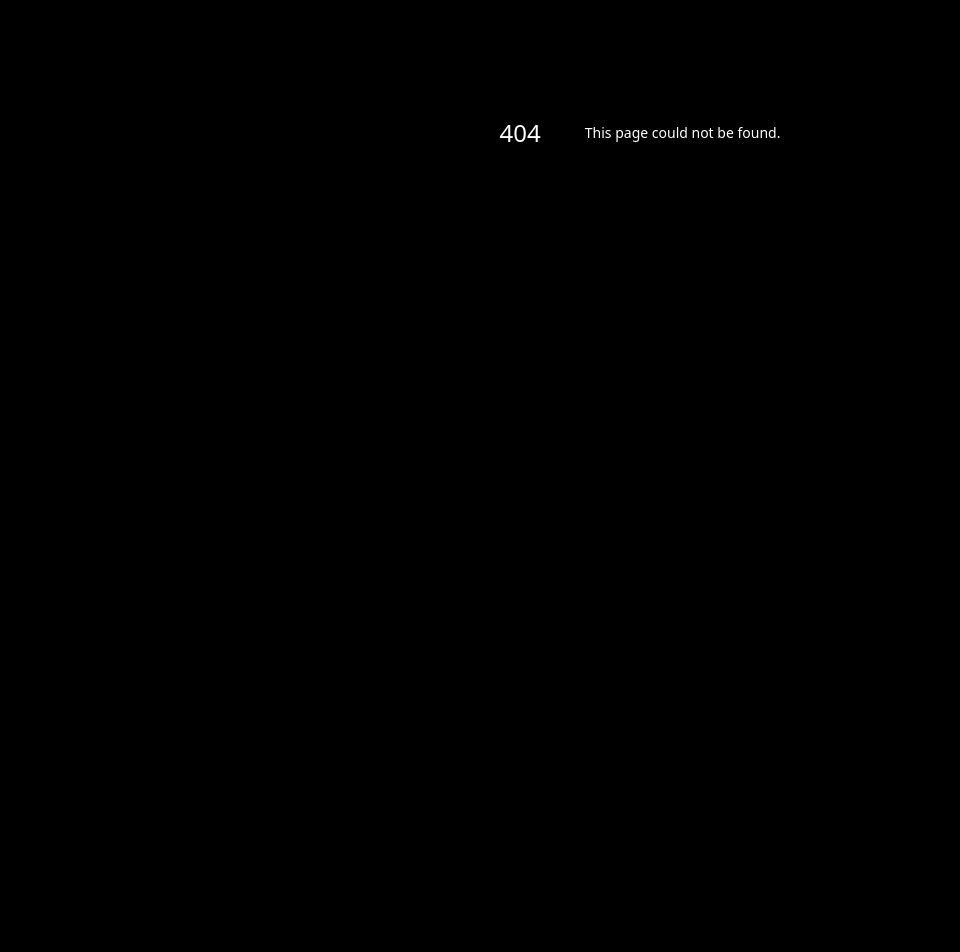
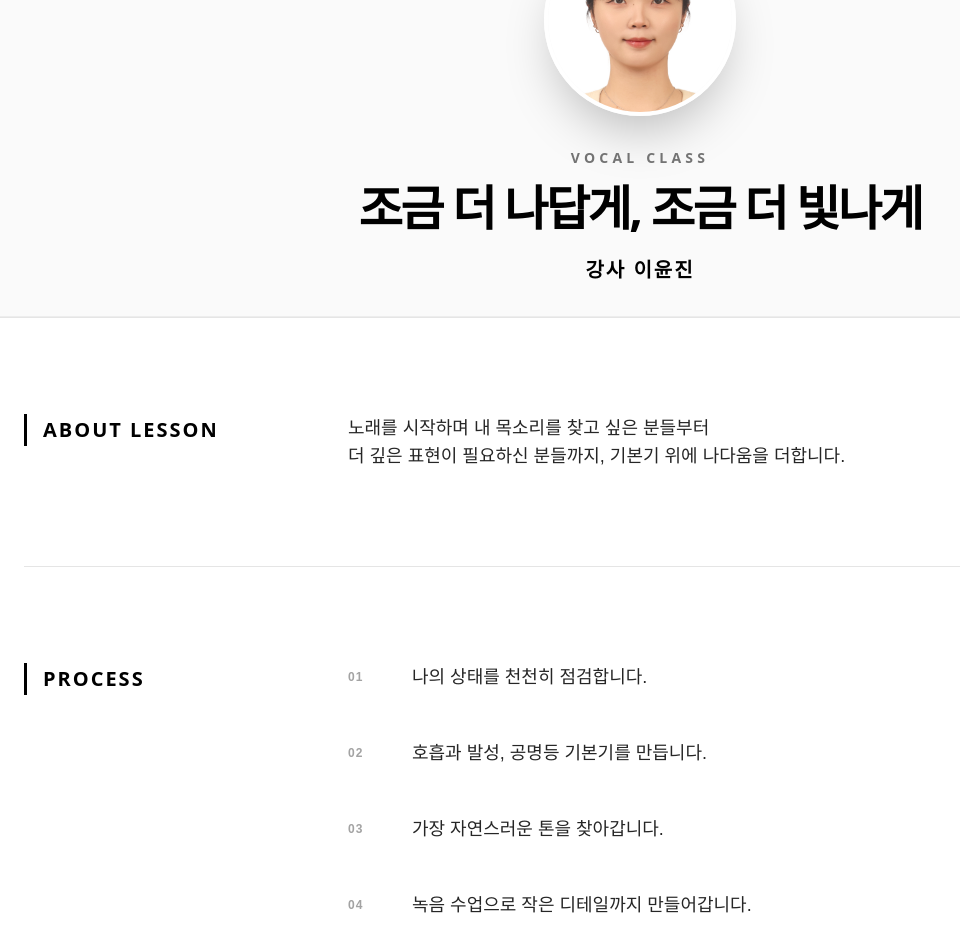
Before and after one commit to bluchany/whitelight-studio, a Next.js app: page /class/leeyj_t in a window 1280 px wide. Before the commit this address had no page. Shown: the part 268-1220 px from the top of the page, without its empty margins (0-960 px from the left). Before the commit the page ends 800 px from the top, so only its background shows below. Built offline with nearby package versions, Linux system fonts and the light colour scheme.

Commit message:
Add Vocal instructor LeeYJ_T to class page

```diff
--- a/src/app/class/kimsa_t/page.tsx
+++ b/src/app/class/kimsa_t/page.tsx
@@ -17,7 +17,7 @@ export default function ClassDetailPage() {
                     transition={{ duration: 0.8 }}
                     className="flex flex-col items-center max-w-4xl text-center"
                 >
-                    <div className="w-28 h-28 md:w-40 md:h-40 rounded-full overflow-hidden shadow-2xl mb-8 border-4 border-white">
+                    <div className="w-32 h-32 md:w-48 md:h-48 rounded-full overflow-hidden shadow-2xl mb-8 border-4 border-white">
                         <img
                             src="/images/KimSA_T.jpg"
                             alt="Instructor Kim Su-an"
--- /dev/null
+++ b/src/app/class/leeyj_t/page.tsx
@@ -0,0 +1,135 @@
+"use client";
+
+import { motion } from "framer-motion";
+import Header from "@/components/Header";
+import Footer from "@/components/Footer";
+
+export default function ClassDetailPage() {
+    return (
+        <main className="relative bg-white min-h-screen w-full overflow-hidden text-black font-sans">
+            <Header />
+
+            {/* Hero Profile Section */}
+            <section className="pt-40 lg:pt-48 pb-8 px-4 flex flex-col items-center justify-center bg-neutral-50 border-b border-black/5">
+                <motion.div
+                    initial={{ opacity: 0, y: 30 }}
+                    animate={{ opacity: 1, y: 0 }}
+                    transition={{ duration: 0.8 }}
+                    className="flex flex-col items-center max-w-4xl text-center"
+                >
+                    <div className="w-32 h-32 md:w-48 md:h-48 rounded-full overflow-hidden shadow-2xl mb-8 border-4 border-white">
+                        <img
+                            src="/images/LeeYJ_T.jpg"
+                            alt="Instructor Lee Yun-jin"
+                            className="w-full h-full object-cover object-[center_20%]"
+                        />
+                    </div>
+
+                    <h2 className="text-sm font-bold tracking-[0.3em] text-neutral-500 uppercase mb-4">VOCAL CLASS</h2>
+                    <h1 className="text-3xl md:text-5xl font-black tracking-tighter text-black mb-6 break-keep">
+                        조금 더 나답게,<br className="md:hidden" /> 조금 더 빛나게
+                    </h1>
+
+                    <div className="flex flex-col items-center">
+                        <p className="text-xl font-bold tracking-widest">강사 이윤진</p>
+                    </div>
+                </motion.div>
+            </section>
+
+            {/* Curriculum Section */}
+            <section className="border-t border-black/10">
+                <div className="max-w-7xl mx-auto px-4 sm:px-6">
+
+                    {/* About Lesson */}
+                    <motion.div
+                        initial={{ opacity: 0, y: 20 }}
+                        whileInView={{ opacity: 1, y: 0 }}
+                        viewport={{ once: true, margin: "-100px" }}
+                        transition={{ duration: 0.8 }}
+                        className="grid grid-cols-1 lg:grid-cols-4 gap-8 md:gap-16 py-24 border-b border-black/10"
+                    >
+                        <div className="lg:col-span-1">
+                            <h3 className="text-lg md:text-xl font-black tracking-widest uppercase text-black mb-6 lg:mb-0 border-l-[3px] border-black pl-4 flex items-center h-full max-h-8">ABOUT LESSON</h3>
+                        </div>
+                        <div className="lg:col-span-3">
+                            <div className="text-[16px] sm:text-lg text-neutral-800 font-light leading-relaxed break-keep space-y-8 max-w-3xl font-pretendard">
+                                <p>노래를 시작하며 내 목소리를 찾고 싶은 분들부터<br className="hidden md:block" /> 더 깊은 표현이 필요하신 분들까지, 기본기 위에 나다움을 더합니다.</p>
+                            </div>
+                        </div>
+                    </motion.div>
+
+                    {/* Process */}
+                    <motion.div
+                        initial={{ opacity: 0, y: 20 }}
+                        whileInView={{ opacity: 1, y: 0 }}
+                        viewport={{ once: true, margin: "-100px" }}
+                        transition={{ duration: 0.8 }}
+                        className="grid grid-cols-1 lg:grid-cols-4 gap-8 md:gap-16 py-24"
+                    >
+                        <div className="lg:col-span-1">
+                            <h3 className="text-lg md:text-xl font-black tracking-widest uppercase text-black mb-6 lg:mb-0 border-l-[3px] border-black pl-4 flex items-center h-full max-h-8">PROCESS</h3>
+                        </div>
+                        <div className="lg:col-span-3">
+                            <div className="space-y-12 max-w-3xl font-pretendard">
+                                <div className="flex flex-col sm:flex-row gap-3 sm:gap-8">
+                                    <div className="text-xs font-bold tracking-widest text-neutral-400 w-8 mt-1.5 shrink-0">01</div>
+                                    <p className="text-[16px] sm:text-lg text-neutral-800 font-light leading-relaxed">나의 상태를 천천히 점검합니다.</p>
+                                </div>
+                                <div className="flex flex-col sm:flex-row gap-3 sm:gap-8">
+                                    <div className="text-xs font-bold tracking-widest text-neutral-400 w-8 mt-1.5 shrink-0">02</div>
+                                    <p className="text-[16px] sm:text-lg text-neutral-800 font-light leading-relaxed">호흡과 발성, 공명등 기본기를 만듭니다.</p>
+                                </div>
+                                <div className="flex flex-col sm:flex-row gap-3 sm:gap-8">
+                                    <div className="text-xs font-bold tracking-widest text-neutral-400 w-8 mt-1.5 shrink-0">03</div>
+                                    <p className="text-[16px] sm:text-lg text-neutral-800 font-light leading-relaxed">가장 자연스러운 톤을 찾아갑니다.</p>
+                                </div>
+                                <div className="flex flex-col sm:flex-row gap-3 sm:gap-8">
+                                    <div className="text-xs font-bold tracking-widest text-neutral-400 w-8 mt-1.5 shrink-0">04</div>
+                                    <p className="text-[16px] sm:text-lg text-neutral-800 font-light leading-relaxed">녹음 수업으로 작은 디테일까지 만들어갑니다.</p>
+                                </div>
+                            </div>
+                        </div>
+                    </motion.div>
+                </div>
+            </section>
+
+            {/* Portfolio Audio Link Banner & CTA */}
+            <section className="bg-neutral-50 py-16 border-t border-black/5">
+                <div className="max-w-7xl mx-auto px-4 sm:px-6 flex flex-col items-center justify-center text-center">
+                    <motion.div
+                        initial={{ opacity: 0, y: 20 }}
+                        whileInView={{ opacity: 1, y: 0 }}
+                        viewport={{ once: true, margin: "-100px" }}
+                        transition={{ duration: 1 }}
+                        className="flex flex-col items-center w-full"
+                    >
+                        <span className="text-xs font-bold tracking-[0.3em] text-neutral-400 uppercase mb-6 block">Portfolio</span>
+                        <h3 className="text-2xl md:text-3xl font-black tracking-tighter mb-6 text-black">Instructor's Works</h3>
+                        <p className="text-neutral-500 text-[15px] mb-12 break-keep max-w-lg mx-auto leading-relaxed">
+                            이윤진 강사님의 보컬 커버와 작업물들을<br className="hidden sm:block" />
+                            유튜브 채널에서 직접 확인해보세요.
+                        </p>
+                        <a
+                            href="https://www.youtube.com/@%EC%9D%B4%EC%A7%84%EC%A7%9C%EC%A7%84%EC%A7%9C"
+                            target="_blank"
+                            rel="noopener noreferrer"
+                            className="inline-flex items-center justify-center px-10 py-4 border-2 border-black text-black font-bold tracking-widest text-sm hover:bg-black hover:text-white transition-colors uppercase group mb-16"
+                        >
+                            영상 보기
+                            <span className="ml-3 group-hover:translate-x-1 transition-transform">↗</span>
+                        </a>
+
+                        {/* Class Info CTA */}
+                        <div className="flex justify-center items-center w-full max-w-md mx-auto pt-16 border-t border-black/10">
+                            <a href="https://map.naver.com/p/entry/place/1935361517?placePath=/ticket?selectedReview=6993d71a9654b90f984b4b64&selectedReview=6993d71a9654b90f984b4b64&from=map&fromPanelNum=1&additionalHeight=76&timestamp=202602220831&locale=ko&svcName=map_pcv5&searchType=place&lng=127.0841546&lat=37.5660654&c=15.00,0,0,0,dh" target="_blank" rel="noopener noreferrer" className="inline-block w-full px-16 py-5 bg-black text-white font-bold tracking-[0.2em] text-sm hover:bg-neutral-800 transition-colors uppercase text-center">
+                                수강 안내 및 신청 ↗
+                            </a>
+                        </div>
+                    </motion.div>
+                </div>
+            </section>
+
+            <Footer />
+        </main>
+    );
+}
--- a/src/app/class/page.tsx
+++ b/src/app/class/page.tsx
@@ -22,6 +22,15 @@ const CLASSES = [
         image: "/images/Minkc_T.png",
         imagePosition: "object-[center_20%]",
         link: "/class/minkc_t",
+    },
+    {
+        id: "vocal-leeyj-t",
+        category: "VOCAL CLASS",
+        instructor: "이윤진 (Lee Yun-jin)",
+        title: "보컬 맞춤형 레슨 과정",
+        image: "/images/LeeYJ_T.jpg",
+        imagePosition: "object-[center_20%]",
+        link: "/class/leeyj_t",
     }
 ];
 
```
Also changed, not shown: public/images/LeeYJ_T.jpg (added), 1 other file (tests, documents, lock files or other folders).
